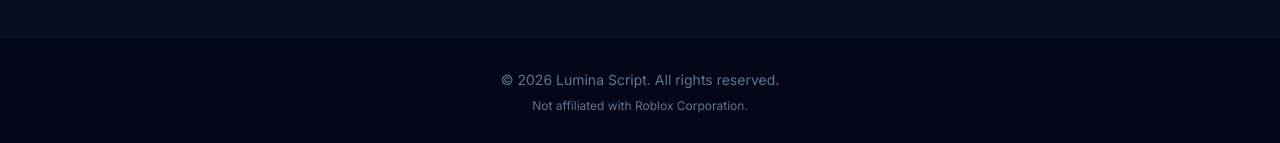
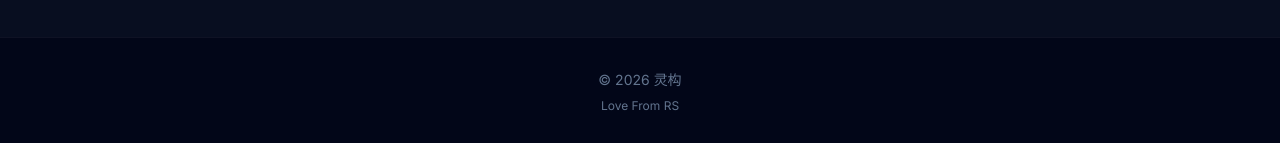
Before and after one commit to oicx7154/Re.io, a React (Vite) app: page / in a window 1280 px wide. Shown: the part 2808-2951 px from the top of the page. Built offline with nearby package versions, Linux system fonts and the light colour scheme.

Commit message:
Update Footer.tsx

```diff
--- a/src/components/Footer.tsx
+++ b/src/components/Footer.tsx
@@ -4,9 +4,9 @@ export const Footer = () => {
   return (
     <footer className="py-8 border-t border-white/5 bg-slate-950">
       <div className="container mx-auto px-6 text-center text-slate-500 text-sm">
-        <p>&copy; {new Date().getFullYear()} Lumina Script. All rights reserved.</p>
+        <p>&copy; {new Date().getFullYear()} 灵构</p>
         <p className="mt-2 text-xs">
-          Not affiliated with Roblox Corporation.
+          Love From RS
         </p>
       </div>
     </footer>
```
